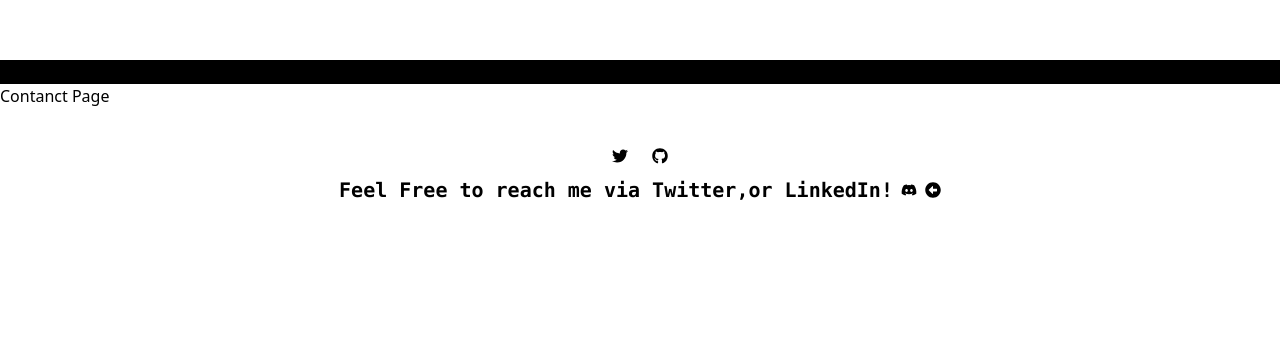
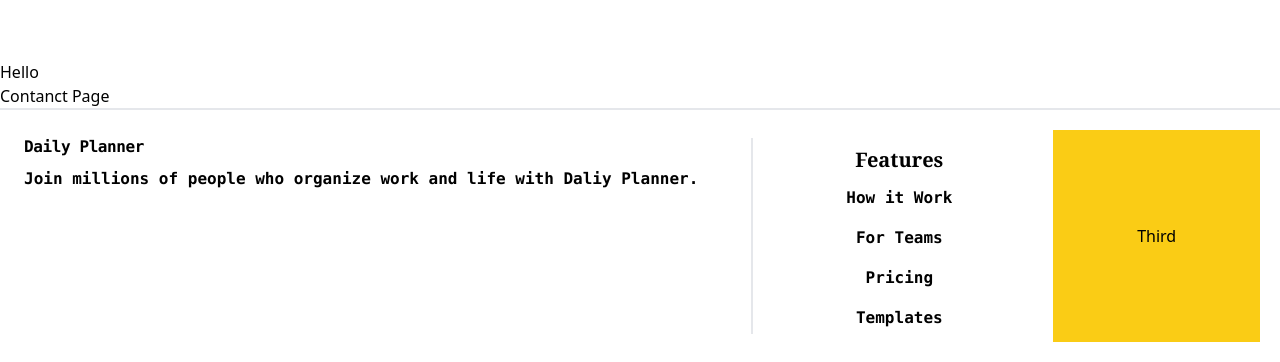
Before and after one commit to ujjwal2061/Daliy-Planner, a React (Vite) app in the folder to-do/: page / in a window 1280 px wide. Shown: the part 740-1102 px from the top of the page. Before the commit the page ends 972 px from the top, so only its background shows below. Built offline with nearby package versions, Linux system fonts and the light colour scheme; a web font is replaced by a local one.

Commit message:
Add some Css and Content

```diff
--- a/to-do/src/pages/subpage/Footer.jsx
+++ b/to-do/src/pages/subpage/Footer.jsx
@@ -1,22 +1,37 @@
-import { FaTwitter } from "react-icons/fa";
-import { FaGithub } from "react-icons/fa";
-import { FaDiscord } from "react-icons/fa6";
-import { ThemeContext } from "../../theme/ThemeContext";
-import { FaArrowAltCircleLeft } from "react-icons/fa";
+// import { FaTwitter } from "react-icons/fa";
+// import { FaGithub } from "react-icons/fa";
+// import { FaDiscord } from "react-icons/fa6";
+ import { ThemeContext } from "../../theme/ThemeContext";
+ import {NavLink} from "react-router-dom"
+// import { FaArrowAltCircleLeft } from "react-icons/fa";
 import { useContext } from "react";
 const Footer=()=>{
+
  const {theme} = useContext(ThemeContext)
   return (
-        <section className={` ${theme === 'dark' ? "bg-zinc-900 text-white":"bg-white"} mt-2 right-1 left-2 p-5   flex-col justify-center md:flex-row `}>
-        <div className="p-2 flex flex-col justify-center gap-2 ">
-            <div className='flex flex-row justify-center items-center gap-6   px-5 py-1'>
-             <a href='https://x.com/Ujjwal_2061' target='_blank' ><FaTwitter /></a>
-             <a href='https://github.com/ujjwal2061' target='_blank' ><FaGithub /></a>
+        <section className={` ${theme === 'dark' ? "bg-zinc-900 text-white":"bg-white"}  right-1 left-2 p-5 border-t-2   flex-col justify-center md:flex-row `}>
+        <div className="grid grid-cols-1 md:grid-cols-12 ">
+            <div className=" flex justify-start  col-span-12 m-1 md:col-span-7">
+              <div className="flex-col justify-start items-center">
+              <span className="font-semibold font-mono tracking-tight ">
+                <NavLink to="/">
+                {/*img to add there*/}
+                  Daily Planner
+                </NavLink>
+              </span>
+                <p className="font-semibold  font-mono mt-2">Join millions of people who organize work and life with Daliy Planner.</p>
+              </div>
             </div>
-             <div className='flex justify-center items-center  gap-2 '>
-               <h3 className='font-mono font-semibold text-xl'>Feel Free to reach me via Twitter,or LinkedIn!</h3>
-               <a href='https://discord.gg/nYFujUb8' target='_blank' ><FaDiscord  /></a><span className=""><FaArrowAltCircleLeft /></span>
-             </div>
+            <div className=" border-t-2 md:border-t-0 md:border-l-2 m-2 flex-col  justify-center items-center col-span-12 md:col-span-3">
+              <p className="items-center justify-center flex  font-semibold font-serif text-xl  m-2 ">Features</p>
+              <div className="flex flex-col justify-center items-center gap-2 font-mono font-semibold ">
+                <a href="#" className={`hover:bg-slate-200 px-2 py-1 rounded-md ${theme==="dark" ? "hover:text-black":""}`}>How it Work</a>
+                <a href="#" className={`hover:bg-slate-200 px-2 py-1 rounded-md ${theme==="dark" ? "hover:text-black":""}`}>For Teams</a>
+                <a href="#" className={`hover:bg-slate-200 px-2 py-1 rounded-md ${theme==="dark" ? "hover:text-black":""}`}>Pricing</a>
+                <a href="#" className={`hover:bg-slate-200 px-2 py-1 rounded-md ${theme==="dark" ? "hover:text-black":""}`} >Templates</a>
+              </div>
+            </div>
+            <div className="bg-yellow-400 flex justify-center items-center col-span-12 md:col-span-2">Third</div>
         </div>
      </section>
     )
--- a/to-do/src/pages/subpage/Hero.jsx
+++ b/to-do/src/pages/subpage/Hero.jsx
@@ -1,6 +1,6 @@
 const Hero=()=>{
     return(
-        <section className="left-2 flex-col bg-black justify-center">
+        <section className="left-2 flex-col justify-center">
           <div>
             <div>Hello</div>
             <div></div>
```
